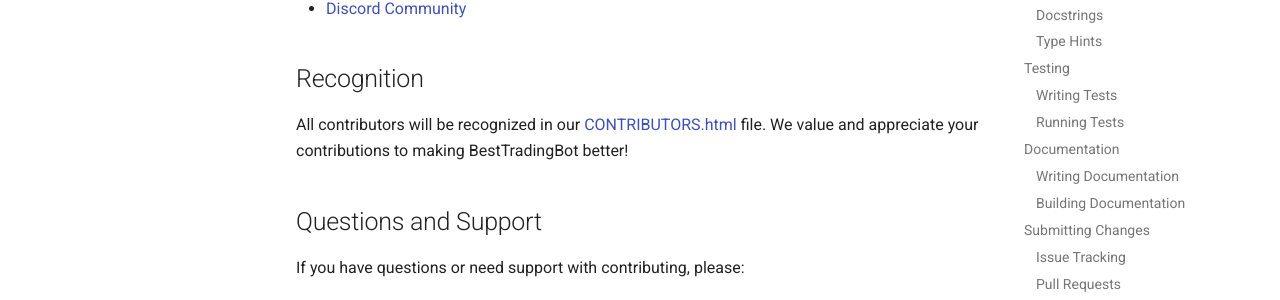
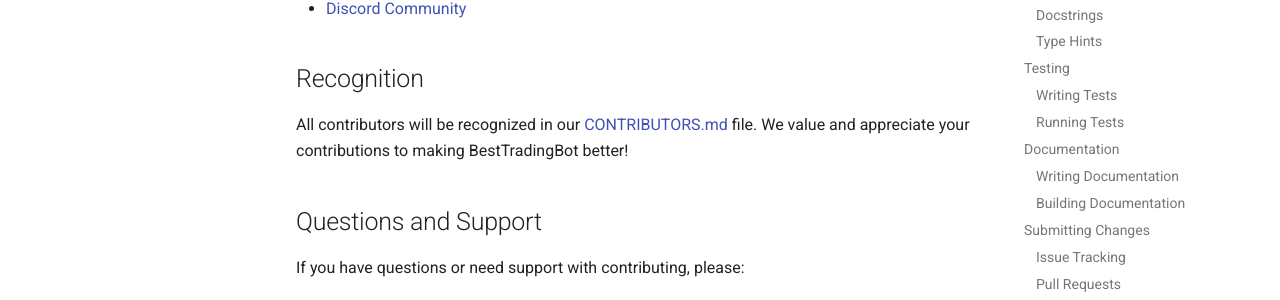
Before and after one commit to gianlucamazza/btb-besttradingbot, an MkDocs documentation site: the page built from docs/CONTRIBUTING.md, in a window 1280 px wide and 900 px high, scrolled down 5082 px. Shown: the part 381-681 px from the top of the window. Built offline with MkDocs 1.6.1 and Material for MkDocs 9.7.7, drawn with Linux system fonts in a browser that asks for light colours; comment, search, counter and statistics services are not loaded.

```diff
--- a/docs/CONTRIBUTING.md
+++ b/docs/CONTRIBUTING.md
@@ -6,7 +6,7 @@ Thank you for your interest in contributing to BestTradingBot! This document pro
 
 ## Code of Conduct
 
-Please read and follow our [Code of Conduct](code_of_conduct.html) to keep our community respectful and inclusive.
+Please read and follow our [Code of Conduct](CODE_OF_CONDUCT.md) to keep our community respectful and inclusive.
 
 ## Getting Started
 
@@ -218,14 +218,14 @@ Our release process follows these steps:
 
 ## Additional Resources
 
-- [Project Home](index.html)
-- [Installation Guide](installation.html)
-- [Configuration Guide](configuration.html)
+- [Project Home](index.md)
+- [Installation Guide](INSTALLATION.md)
+- [Configuration Guide](CONFIGURATION.md)
 - [Discord Community](https://discord.gg/yourproject)
 
 ## Recognition
 
-All contributors will be recognized in our [CONTRIBUTORS.html](contributors.html) file. We value and appreciate your contributions to making BestTradingBot better!
+All contributors will be recognized in our [CONTRIBUTORS.md](CONTRIBUTORS.md) file. We value and appreciate your contributions to making BestTradingBot better!
 
 ## Questions and Support
 
```
Also changed, not shown: docs/CONFIGURATION.md (+1 -1 lines), docs/CONTRIBUTORS.md (+1 -1 lines), docs/INSTALLATION.md (+1 -1 lines), docs/QUICK_START.md (+1 -1 lines), docs/STRATEGIES.md (+1 -1 lines).
